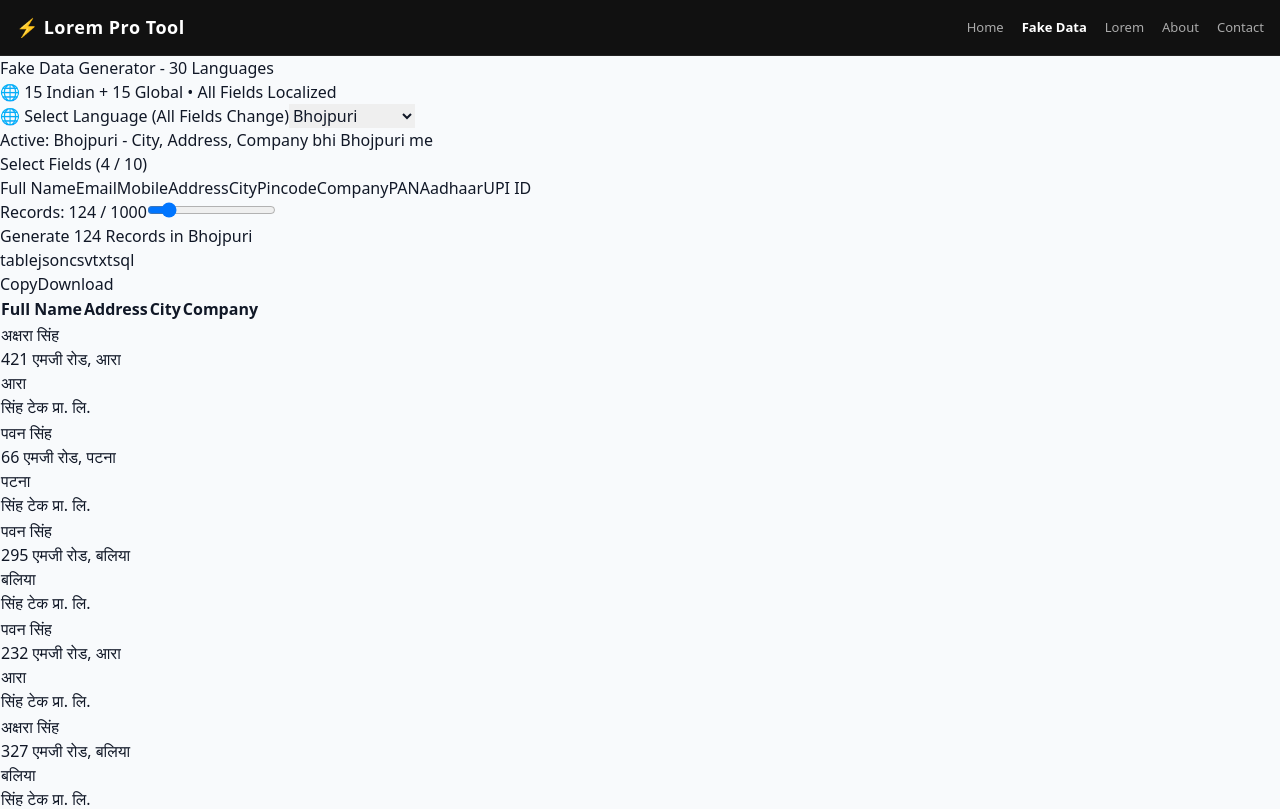
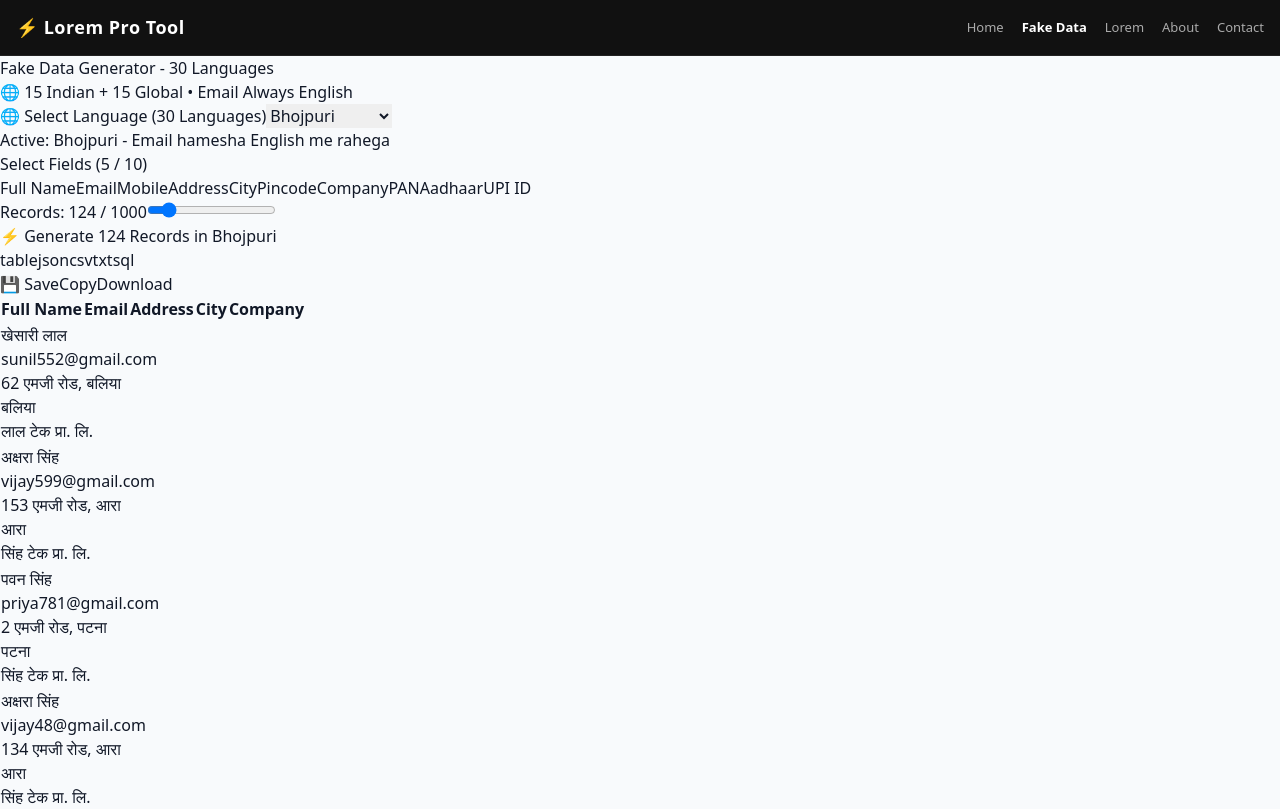
Before and after one commit to Ravs10/lorem-pro-tool, a Next.js app: page /fake-data-generator in a window 1280 px wide. Shown: the top 809 px of the page. Built offline with nearby package versions, Linux system fonts and the light colour scheme.

Commit message:
Refactor data generation for multiple languages
Updated the Malayalam and English sections to remove some cities and added a new name to the English section. Modified the email and UPI ID generation to use English names instead of the first name from the selected language.

```diff
--- a/app/fake-data-generator/page.tsx
+++ b/app/fake-data-generator/page.tsx
@@ -16,14 +16,14 @@ const DATA: any = {
   Marathi: { names: ["साहिल जोशी","ओंकार पाटील","स्नेहा कुलकर्णी"], cities: ["पुणे","मुंबई","नागपूर"], addr: "एमजी रस्ता", comp: "टेक प्रा. लि." },
   Bengali: { names: ["অরিন্দম দাস","সৌরভ গাঙ্গুলী","রিয়া সেন"], cities: ["কলকাতা","হাওড়া","দার্জিলিং"], addr: "এমজি রোড", comp: "টেক প্রাইভেট" },
   Gujarati: { names: ["હાર્દિક પટેલ","કિંજલ દવે","ધારા મહેતા"], cities: ["અમદાવાદ","સુરત","વડોદરા"], addr: "એમજી રોડ", comp: "ટેક પ્રા.લિ." },
-  Malayalam: { names: ["മോഹൻലാൽ","ദുൽഖർ","നയൻ താര"], cities: ["കൊച്ചി","തിരുവനന്തപുരം","കോഴിക്കോട്"], addr: "എംജി റോഡ്", comp: "ടെക് പ്രൈവറ്റ്" },
+  Malayalam: { names: ["മോഹൻലാൽ","ദുൽഖർ","നയൻ താര"], cities: ["കൊച്ചി","തിരുവനന്തപുരം"], addr: "എംജി റോഡ്", comp: "ടെക് പ്രൈവറ്റ്" },
   Kannada: { names: ["ಯಶ್ ಗೌಡ","ರಶ್ಮಿಕಾ ಮಂದಣ್ಣ"], cities: ["ಬೆಂಗಳೂರು","ಮೈಸೂರು"], addr: "ಎಂಜಿ ರಸ್ತೆ", comp: "ಟೆಕ್ ಪ್ರೈ. ಲಿ." },
   Punjabi: { names: ["ਜੱਸੀ ਗਿੱਲ","ਸਿਮਰਨ ਕੌਰ"], cities: ["ਲੁਧਿਆਣਾ","ਅੰਮ੍ਰਿਤਸਰ"], addr: "ਐਮਜੀ ਰੋਡ", comp: "ਟੈਕ ਪ੍ਰਾ. ਲਿ." },
   Marwari: { names: ["भंवर सिंह","कमला देवी"], cities: ["बीकानेर","जोधपुर","सूरतगढ़"], addr: "एमजी रोड़", comp: "टेक प्रा. लि." },
   Urdu: { names: ["عمران خان","زویا شیخ"], cities: ["کراچی","لاہور"], addr: "ایم جی روڈ", comp: "ٹیک پرائیویٹ" },
   Bhojpuri: { names: ["खेसारी लाल","पवन सिंह","अक्षरा सिंह"], cities: ["पटना","आरा","बलिया"], addr: "एमजी रोड", comp: "टेक प्रा. लि." },
   Odia: { names: ["ଶୁଭମ ମହାନ୍ତି","ସୋନଲ ମହାପାତ୍ର"], cities: ["ଭୁବନେଶ୍ୱର","କଟକ"], addr: "ଏମଜି ରୋଡ", comp: "ଟେକ୍ ପ୍ରା" },
-  English: { names: ["Aarav Mehta","Ananya Singh"], cities: ["Delhi","Mumbai","Jaipur"], addr: "MG Road", comp: "Tech Pvt Ltd" },
+  English: { names: ["Aarav Mehta","Ananya Singh","Rahul Kumar"], cities: ["Delhi","Mumbai","Jaipur"], addr: "MG Road", comp: "Tech Pvt Ltd" },
   Hinglish: { names: ["Aarav Sharma","Pooja Singh"], cities: ["Delhi","Mumbai"], addr: "MG Road", comp: "Tech Pvt Ltd" },
   "English (US)": { names: ["John Smith","Emma Johnson"], cities: ["New York","Los Angeles"], addr: "5th Avenue", comp: "Inc." },
   Spanish: { names: ["José García","María López"], cities: ["Madrid","Barcelona"], addr: "Calle Mayor", comp: "S.L." },
@@ -42,14 +42,16 @@ const DATA: any = {
   Vietnamese: { names: ["Nguyễn Văn A","Trần Thị B"], cities: ["Hà Nội","Hồ Chí Minh"], addr: "Đường Lê Lợi", comp: "TNHH" },
 };
 
+const ENGLISH_NAMES_FOR_EMAIL = ["amit","ravi","sunil","pooja","neha","rahul","ananya","arjun","priya","vijay"];
+
 function genOne(fields: string[], lang: string){
   const d = DATA[lang] || DATA["English"];
   const name = d.names[Math.floor(Math.random()*d.names.length)];
   const city = d.cities[Math.floor(Math.random()*d.cities.length)];
-  const first = name.split(" ")[0];
+  const engName = ENGLISH_NAMES_FOR_EMAIL[Math.floor(Math.random()*ENGLISH_NAMES_FOR_EMAIL.length)];
   const o: any = {};
   if(fields.includes("Full Name")) o["Full Name"] = name;
-  if(fields.includes("Email")) o["Email"] = first.toLowerCase() + Math.floor(Math.random()*900) + "@gmail.com";
+  if(fields.includes("Email")) o["Email"] = engName + Math.floor(Math.random()*900) + "@gmail.com";
   if(fields.includes("Mobile")) o["Mobile"] = "9" + Math.floor(Math.random()*900000000+100000000);
   if(fields.includes("Address")) o["Address"] = Math.floor(Math.random()*500) + " " + d.addr + ", " + city;
   if(fields.includes("City")) o["City"] = city;
@@ -57,16 +59,20 @@ function genOne(fields: string[], lang: string){
   if(fields.includes("Company")) o["Company"] = (name.split(" ")[1] || "Global") + " " + d.comp;
   if(fields.includes("PAN")) o["PAN"] = "ABCDE" + Math.floor(Math.random()*9000+1000) + "F";
   if(fields.includes("Aadhaar")) o["Aadhaar"] = "1234" + Math.floor(Math.random()*100000000);
-  if(fields.includes("UPI ID")) o["UPI ID"] = first.toLowerCase() + "@okpay";
+  if(fields.includes("UPI ID")) o["UPI ID"] = engName + "@okpay";
   return o;
 }
 
 export default function Page(){
-  const [fields,setFields]=useState(["Full Name","Address","City","Company"]);
+  const [fields,setFields]=useState(["Full Name","Email","Address","City","Company"]);
   const [lang,setLang]=useState("Bhojpuri");
   const [count,setCount]=useState(124);
   const [data,setData]=useState<any[]>([]);
   const [view,setView]=useState("table");
+  const [copyText,setCopyText]=useState("Copy");
+  const [saveText,setSaveText]=useState("💾 Save");
+  const [showArticle,setShowArticle]=useState(false);
+  const [faqOpen,setFaqOpen]=useState<number | null>(0);
 
   const generate = () => {
     const newData = Array.from({length: count}, () => genOne(fields, lang));
@@ -82,20 +88,14 @@ export default function Page(){
     const rows = data.map(function(r){ return Object.values(r).map(function(v){ return '"' + v + '"'; }).join(","); }).join("\n");
     return header + "\n" + rows;
   };
-
   const getJson = () => JSON.stringify(data, null, 2);
-
-  const getTxt = () => {
-    return data.map(function(r){ return Object.entries(r).map(function(kv){ return kv[0] + ": " + kv[1]; }).join(" | "); }).join("\n");
-  };
-
+  const getTxt = () => { return data.map(function(r){ return Object.entries(r).map(function(kv){ return kv[0] + ": " + kv[1]; }).join(" | "); }).join("\n"); };
   const getSql = () => {
     if(!data.length) return "";
     const cols = Object.keys(data[0]).join(", ");
     const vals = data.map(function(r){ return "(" + Object.values(r).map(function(v){ return "'" + v + "'"; }).join(", ") + ")"; }).join(",\n");
     return "INSERT INTO users (" + cols + ") VALUES\n" + vals + ";";
   };
-
   const getStr = () => {
     if(view==="json") return getJson();
     if(view==="csv") return getCsv();
@@ -108,28 +108,65 @@ export default function Page(){
     <div className="min-h-screen bg-[#f8f8f7] text-zinc-900">
       <main className="max-w-[1100px] mx-auto px-3 py-4">
         <h1 className="text-[24px] font-black">Fake Data Generator - 30 Languages</h1>
-        <p className="text-zinc-500 text-[12px] mt-1">🌐 15 Indian + 15 Global • All Fields Localized</p>
+        <p className="text-zinc-500 text-[12px] mt-1">🌐 15 Indian + 15 Global • Email Always English</p>
+
         <div className="bg-white rounded-[24px] border shadow-sm p-5 mt-4">
-          <label className="font-bold text-[14px]">🌐 Select Language (All Fields Change)</label>
+          <label className="font-bold text-[14px]">🌐 Select Language (30 Languages)</label>
           <select value={lang} onChange={e=>setLang(e.target.value)} className="w-full mt-2 border-2 border-black rounded-full px-5 py-4 text-[15px] bg-yellow-50 font-bold outline-none">
             <optgroup label="🇮🇳 Indian (15)">{LANGS.slice(0,16).map(l=><option key={l} value={l}>{l}</option>)}</optgroup>
             <optgroup label="🌍 Global (14)">{LANGS.slice(16).map(l=><option key={l} value={l}>{l}</option>)}</optgroup>
           </select>
-          <div className="mt-2 bg-green-100 border text-green-800 text-[12px] font-bold px-3 py-2 rounded-full">Active: {lang} - City, Address, Company bhi {lang} me</div>
+          <div className="mt-2 bg-green-100 border text-green-800 text-[12px] font-bold px-3 py-2 rounded-full">Active: {lang} - Email hamesha English me rahega</div>
+
           <h3 className="font-bold text-[14px] mt-6">Select Fields ({fields.length} / 10)</h3>
           <div className="grid grid-cols-2 gap-2.5 mt-3">
-            {ALL_FIELDS.map(f=>{ const active=fields.includes(f); return <button key={f} onClick={()=>{ if(active) setFields(fields.filter(x=>x!==f)); else if(fields.length<10) setFields([...fields,f]); }} className={`h-[48px] rounded-full text-[13px] ${active?"bg-black text-white":"bg-zinc-100"}`}>{f}</button>})}
+            {ALL_FIELDS.map(f=>{
+              const active=fields.includes(f);
+              return <button key={f} onClick={()=>{ if(active) setFields(fields.filter(x=>x!==f)); else if(fields.length<10) setFields([...fields,f]); }} className={`h-[48px] rounded-full text-[13px] font-medium ${active?"bg-black text-white":"bg-zinc-100"}`}>{f}</button>
+            })}
           </div>
           <div className="mt-6"><label className="font-bold text-[14px]">Records: {count} / 1000</label><input type="range" min={1} max={1000} value={count} onChange={e=>setCount(parseInt(e.target.value))} className="w-full mt-3 accent-black h-2" /></div>
-          <button onClick={generate} className="mt-6 w-full h-[56px] bg-black text-white rounded-full font-black text-[16px]">Generate {count} Records in {lang}</button>
+          <button onClick={generate} className="mt-6 w-full h-[56px] bg-black text-white rounded-full font-black text-[16px] active:scale-[0.98]">⚡ Generate {count} Records in {lang}</button>
         </div>
+
         {data.length>0 && (
-          <div className="mt-5 bg-white rounded-[24px] border p-4">
-            <div className="flex gap-2 overflow-auto pb-2">{["table","json","csv","txt","sql"].map(v=><button key={v} onClick={()=>setView(v)} className={`px-6 h-10 rounded-full text-xs font-black uppercase ${view===v?"bg-black text-white":"bg-zinc-100"}`}>{v}</button>)}</div>
-            <div className="flex gap-2 mt-4"><button onClick={()=>navigator.clipboard.writeText(getStr())} className="flex-1 h-12 rounded-full bg-black text-white font-bold">Copy</button><a href={"data:text/plain;charset=utf-8," + encodeURIComponent(getStr())} download={"fake-data." + (view==="table"?"json":view)} className="flex-1 h-12 rounded-full bg-yellow-400 text-black font-black flex items-center justify-center">Download</a></div>
-            <div className="mt-4 border rounded-2xl overflow-auto max-h-[500px]">{view==="table"? <table className="w-full text-[13px]"><thead className="bg-zinc-50 sticky top-0"><tr>{Object.keys(data[0]||{}).map(k=><th key={k} className="text-left p-3.5 font-bold border-b">{k}</th>)}</tr></thead><tbody>{data.map((r:any,i:number)=><tr key={i} className="border-t"><td colSpan={20}><div className="flex">{Object.values(r).map((v:any,j:number)=><div key={j} className="p-3.5 min-w-[150px] border-r">{String(v)}</div>)}</div></td></tr>)}</tbody></table> : <pre className="p-4 text-[12px] whitespace-pre-wrap bg-zinc-50">{getStr()}</pre>}</div>
+          <div className="mt-5 bg-white rounded-[24px] border shadow-sm p-4">
+            <div className="flex gap-2 overflow-auto pb-2">
+              {["table","json","csv","txt","sql"].map(v=><button key={v} onClick={()=>setView(v)} className={`px-6 h-10 rounded-full text-xs font-black uppercase ${view===v?"bg-black text-white":"bg-zinc-100"}`}>{v}</button>)}
+            </div>
+            <div className="flex gap-2 mt-4">
+              <button onClick={()=>{ localStorage.setItem('saved-data', getStr()); setSaveText("✓ Saved!"); setTimeout(()=>setSaveText("💾 Save"),2000); }} className={`flex-1 h-12 rounded-full text-[14px] font-bold transition-all ${saveText.includes("Saved")?"bg-green-500 text-white":"bg-zinc-100 text-black"}`}>{saveText}</button>
+              <button onClick={()=>{ navigator.clipboard.writeText(getStr()); setCopyText("✓ Copied!"); setTimeout(()=>setCopyText("Copy"),2000); }} className={`flex-1 h-12 rounded-full text-[14px] font-bold transition-all ${copyText.includes("Copied")?"bg-green-500 text-white":"bg-black text-white"}`}>{copyText}</button>
+              <a href={"data:text/plain;charset=utf-8," + encodeURIComponent(getStr())} download={"fake-data." + (view==="table"?"json":view)} className="flex-1 h-12 rounded-full bg-yellow-400 text-black text-[14px] font-black flex items-center justify-center">Download</a>
+            </div>
+            <div className="mt-4 border rounded-2xl overflow-auto max-h-[500px] bg-white">
+              {view==="table"? <table className="w-full text-[13px]"><thead className="bg-zinc-50 sticky top-0"><tr>{Object.keys(data[0]||{}).map(k=><th key={k} className="text-left p-3.5 font-bold border-b">{k}</th>)}</tr></thead><tbody>{data.map((r:any,i:number)=><tr key={i} className="border-t hover:bg-zinc-50"><td colSpan={20}><div className="flex">{Object.values(r).map((v:any,j:number)=><div key={j} className="p-3.5 min-w-[150px] border-r last:border-r-0">{String(v)}</div>)}</div></td></tr>)}</tbody></table> : <pre className="p-4 text-[12px] whitespace-pre-wrap bg-zinc-50 font-mono">{getStr()}</pre>}
+            </div>
           </div>
         )}
+
+        <div className="mt-5 bg-white rounded-[24px] border shadow-sm overflow-hidden">
+          <button onClick={()=>setShowArticle(!showArticle)} className="w-full p-5 flex justify-between items-center font-black text-left text-[15px]">📘 What is Fake Data Generator? <span className="text-xl">{showArticle?"−":"+"}</span></button>
+          {showArticle && <div className="px-5 pb-5 text-[13px] text-zinc-600 leading-7">Generate fake Indian + Global data in 30 languages. Email is always in English format for validity, while Name, City, Address, Company change as per language. 100% fake for testing only. Supports JSON, CSV, TXT, SQL. No real PAN/Aadhaar.</div>}
+        </div>
+
+        <div className="mt-5 bg-white rounded-[24px] border shadow-sm p-5">
+          <h3 className="font-black text-[16px]">❓ FAQ</h3>
+          <div className="mt-4 space-y-2.5">
+            {[
+              {q:"Is this data real?", a:"No, 100% fake random data only for testing."},
+              {q:"Email hamesha English me kyu?", a:"Email ID kabhi bhi Hindi/Japanese script me valid nahi hota, isliye Email hamesha English me rakha hai."},
+              {q:"15 Indian + 15 Global kaise?", a:"Dropdown se select karo, Generate dabao - Name, City, Address, Company usi language me ayega, Email English me."},
+              {q:"Save kya karta hai?", a:"Aapka generated data browser me save ho jata hai."},
+            ].map((f:any,i:number)=>(
+              <div key={i} className="border rounded-xl overflow-hidden">
+                <button onClick={()=>setFaqOpen(faqOpen===i?null:i)} className="w-full text-left p-4 font-bold flex justify-between items-center text-[13px] bg-zinc-50">{f.q}<span className="text-lg">{faqOpen===i?"−":"+"}</span></button>
+                {faqOpen===i && <div className="px-4 py-3 text-[12px] text-zinc-600 bg-white leading-6">{f.a}</div>}
+              </div>
+            ))}
+          </div>
+        </div>
+
       </main>
     </div>
   )
```
